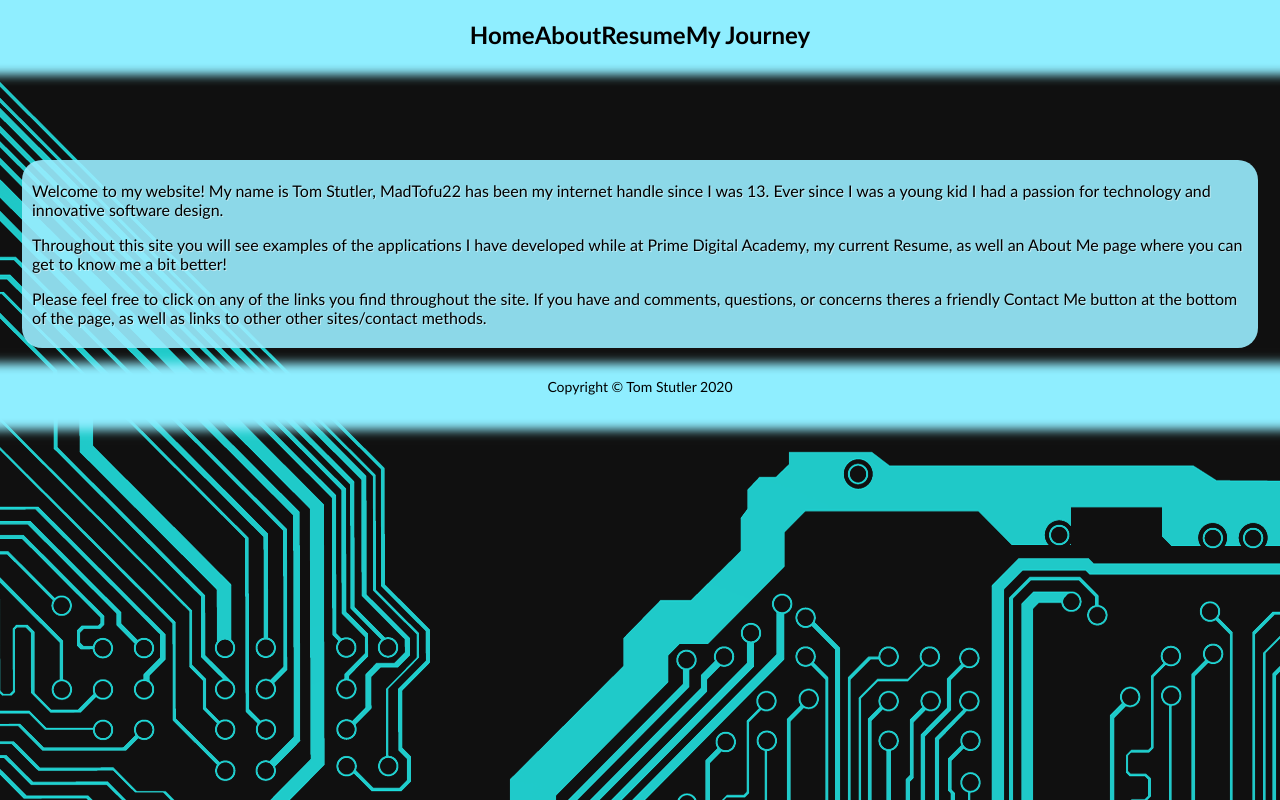
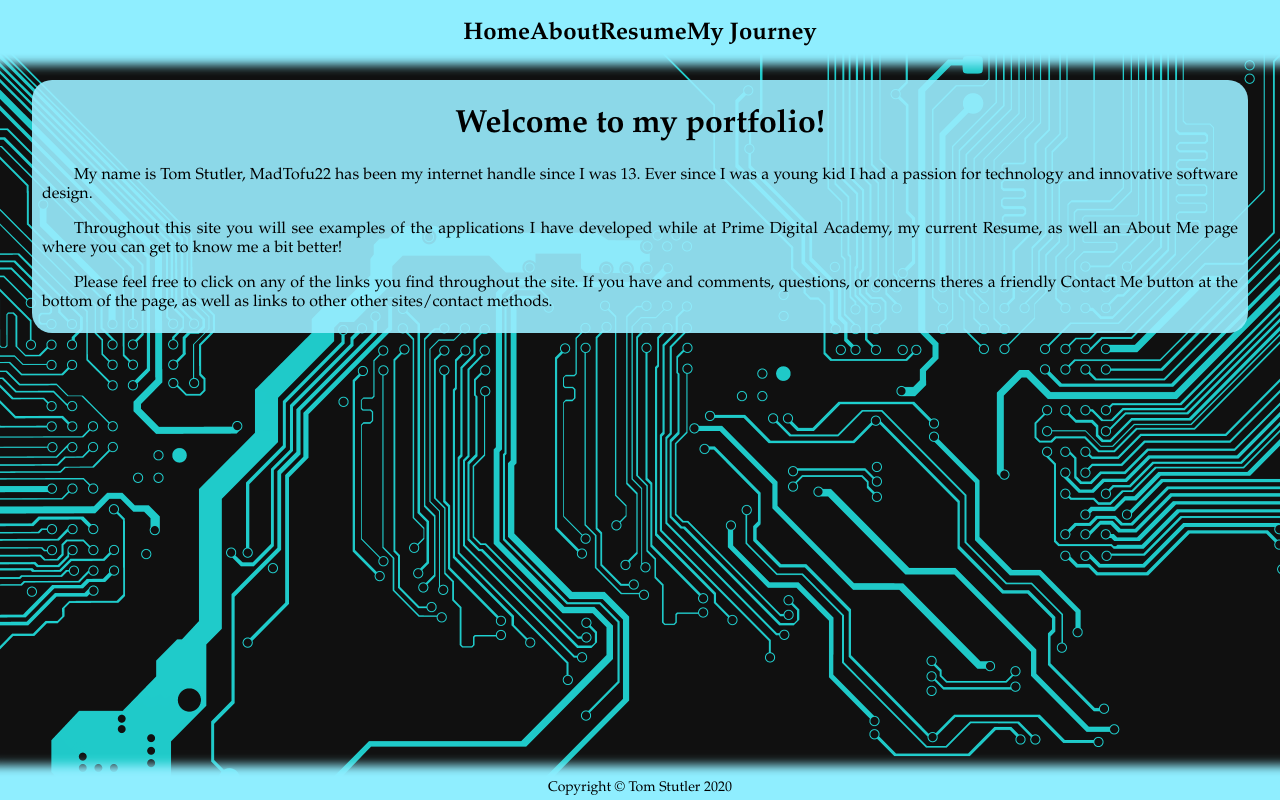
Before and after one commit to MadTofu22/MadTofu22.github.io, a React (Create React App) app: page /#/home in a window 1280 px wide. Built offline with nearby package versions, Linux system fonts and the light colour scheme.

Commit message:
added about component and fixed footer formatting

```diff
--- a/public/index.html
+++ b/public/index.html
@@ -3,7 +3,7 @@
   <head>
     <meta charset="utf-8" />
     <link rel="icon" href="./favicon.ico" />
-    <meta name="viewport" content="width=device-width, initial-scale=1" />
+    <meta name="viewport" content="height=device-height, width=device-width, initial-scale=1" />
     <meta name="theme-color" content="#000000" />
     <meta
       name="description"
--- a/src/components/App/App.css
+++ b/src/components/App/App.css
@@ -1,9 +1,17 @@
+html, #root {
+	position: relative;
+	height: 100vh;
+	width: 100%;
+}
 /* Styling for page layout and color scheme */
+
 body {
-    font-family: 'Calibri', sans-serif;
-    background-image: url("../../assets/images/dark_circuit.gif");
+    font-family: 'Copperplate', 'Garamond', serif, 'Calibri', sans-serif;
+	background-image: url("../../assets/images/dark_circuit.gif");
+	background-size: cover;
     display: flex;
-    justify-content: center;
+	justify-content: center;
+	width: 100%;
 }
 
 header {
@@ -11,20 +19,26 @@ header {
     display: inline-flex;
     justify-content: center;
 	width: 100%;
-	height: 50px;
+	height: 5vh;
 	position: fixed;
 	box-shadow: 0px 5px 10px 20px rgba(143, 238, 255, 1);
 	top: 0;
 	left: 0;
+	z-index: 2;
+}
+
+main {
+	min-height: 85vh;
+	max-width: 95%;
+	margin: 10vh auto 2.5vh auto;
 }
 
 .foreground {
-    max-width: 95%;
-    margin: 100px auto 30px auto;
+
     background-color: rgba(153, 238, 255, 0.9);
-    border-radius: 20px;
+	border-radius: 20px;
+	margin: 5vh auto;
     padding: 5px 10px;
-    text-shadow: 1px 1px rgba(255, 255, 255, 0.5);
 }
 
 footer {
@@ -32,36 +46,21 @@ footer {
 	box-shadow: 0px 5px 10px 20px rgba(143, 238, 255, 1);
 	font-size: 14px;
 	text-align: center;
-	padding-bottom: 10px;
+	width: 100%;
+	height: 2.5vh;
+	position: relative;
+	bottom: 0;
 }
 
-/* .intro {
-    text-align: center;
+/* General use page formatting */
+
+.contentHeader {
+	text-align: center;
 }
 
-.prime {
-    padding-left: 20px;
-    padding-right: 20px;
+.textBlock {
+	font-size: 1em;
+    text-align: justify;
+    text-justify: auto;
+    text-indent: 2em;
 }
-
-h1 {
-    border-bottom: 5px solid rgba(153, 238, 255, 1);
-    padding-bottom: 5px;
-    margin: 10px 10px 0px 10px;
-    text-align: center;
-}
-
-
-
-nav {
-    text-align: center;
-    padding-top: 5px;
-}
-
-ul {
-    list-style-type: square;
-}
-
-li {
-    margin: 1%;
-} */
--- a/src/components/App/App.js
+++ b/src/components/App/App.js
@@ -26,7 +26,9 @@ class App extends Component {
 					<Route exact path='/journey' component={JourneyDisplay} />
 					{/* <Route exact path='/about' component={AboutDisplay} /> */}
 				</main>
-				<footer>Copyright &copy; Tom Stutler 2020</footer>
+				<footer>
+					<span>Copyright &copy; Tom Stutler 2020</span>
+					</footer>
 			</Router>
 		);
 	}
--- /dev/null
+++ b/src/components/HomeDisplay/Home.css
@@ -0,0 +1,14 @@
+/* h1.home {
+    text-align: center;
+}
+
+section.home {
+    font-size: 20px;
+    text-align: justify;
+    text-justify: auto;
+    text-indent: 2em;
+}
+
+p.home {
+    padding: 1em;
+} */
--- a/src/components/HomeDisplay/HomeDisplay.js
+++ b/src/components/HomeDisplay/HomeDisplay.js
@@ -1,19 +1,17 @@
 import React, {Component} from 'react';
+// import './Home.css'
 
 class HomeDisplay extends Component {
     render () {
         return (
-            <>
-                <h1>Welcome to my portfolio!</h1>
-                 <div className="foreground">
-
-                    <section class="intro">
-                        <p>Welcome to my website! My name is Tom Stutler, MadTofu22 has been my internet handle since I was 13. Ever since I was a young kid I had a passion for technology and innovative software design.</p>
-                        <p>Throughout this site you will see examples of the applications I have developed while at Prime Digital Academy, my current Resume, as well an About Me page where you can get to know me a bit better!</p>
-                        <p>Please feel free to click on any of the links you find throughout the site. If you have and comments, questions, or concerns theres a friendly Contact Me button at the bottom of the page, as well as links to other other sites/contact methods.</p>
-                    </section>
-                </div>
-            </>
+            <div className='foreground'>
+                <h1 className='contentHeader home'>Welcome to my portfolio!</h1>
+                <section className='textBlock home'>
+                    <p className='home'>My name is Tom Stutler, MadTofu22 has been my internet handle since I was 13. Ever since I was a young kid I had a passion for technology and innovative software design.</p>
+                    <p className='home'>Throughout this site you will see examples of the applications I have developed while at Prime Digital Academy, my current Resume, as well an About Me page where you can get to know me a bit better!</p>
+                    <p className='home'>Please feel free to click on any of the links you find throughout the site. If you have and comments, questions, or concerns theres a friendly Contact Me button at the bottom of the page, as well as links to other other sites/contact methods.</p>
+                </section>
+            </div>
         );
     }
 }
```
Also changed, not shown: src/components/AboutDisplay/AboutDisplay.js (added, +16 -0 lines), 1 other file (tests, documents, lock files or other folders).
